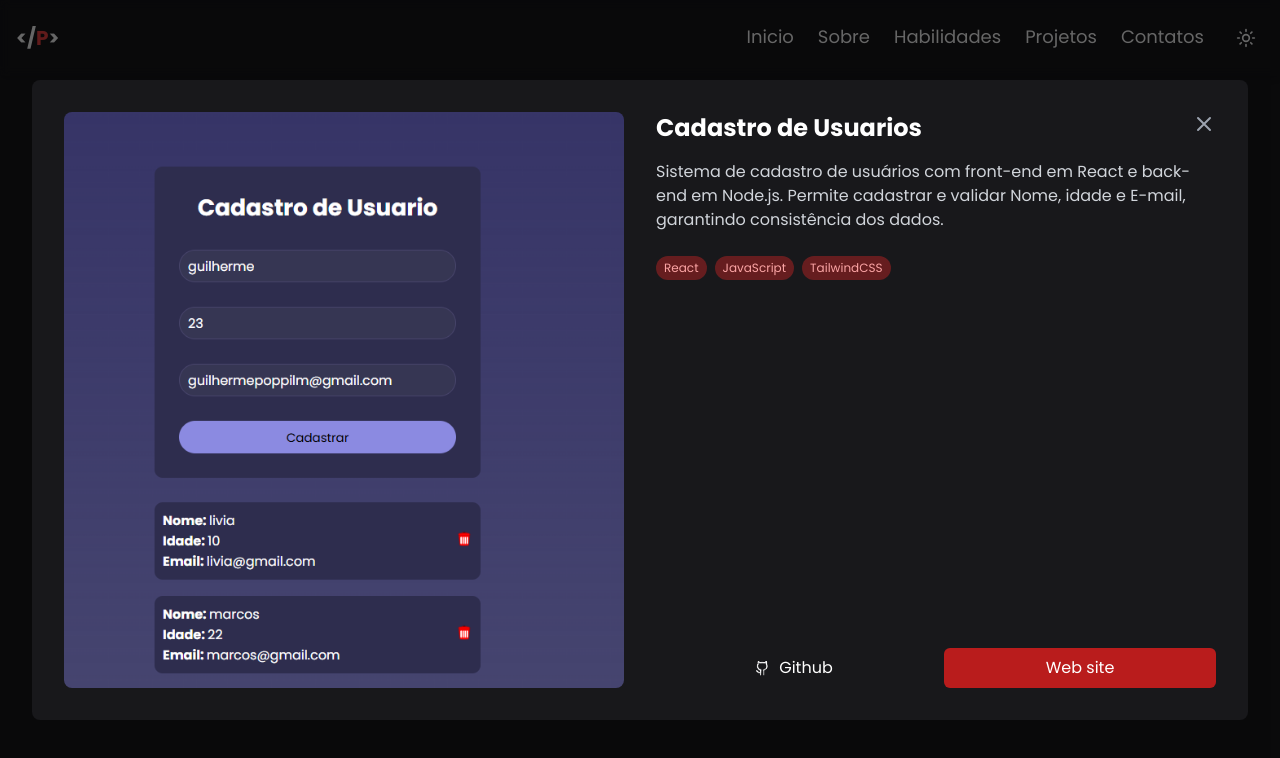
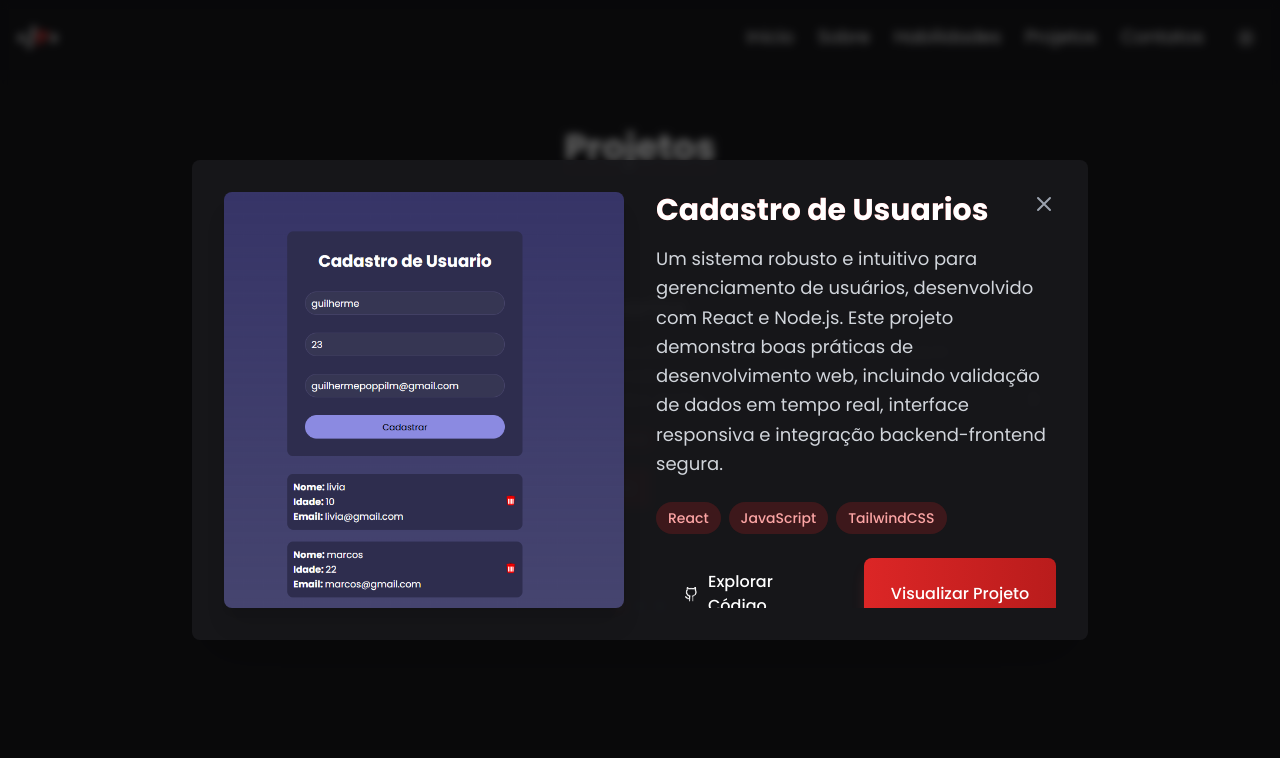
Before and after one commit to Daischi/portfolio, a React (Vite) app: page / in a window 1280 px wide. Both pictures are taken after a click on the element 341 px from the left and 2842 px from the top of the page. Shown: the part 2442-3200 px from the top of the page. Built offline with nearby package versions, Linux system fonts and the light colour scheme.

Commit message:
Melhorando o Preview e Adicionando animações

```diff
--- a/src/components/projects.jsx
+++ b/src/components/projects.jsx
@@ -76,6 +76,17 @@ function ProjectCarousel() {
   }, [])
 
   const PreviewModal = ({ isOpen, onClose, project }) => {
+    useEffect(() => {
+      if (isOpen) {
+        document.body.style.overflow = "hidden"
+      } else {
+        document.body.style.overflow = "unset"
+      }
+      return () => {
+        document.body.style.overflow = "unset"
+      }
+    }, [isOpen])
+
     if (!isOpen) return null
 
     return (
@@ -84,21 +95,31 @@ function ProjectCarousel() {
           initial={{ opacity: 0 }}
           animate={{ opacity: 1 }}
           exit={{ opacity: 0 }}
-          className="fixed inset-0 z-50 flex items-center justify-center bg-black/60"
+          transition={{ duration: 0.3 }}
+          className="fixed inset-0 z-50 flex items-center justify-center bg-black/60 backdrop-blur-sm"
           onClick={onClose}
         >
           <motion.div
-            initial={{ scale: 0.9, opacity: 0 }}
-            animate={{ scale: 1, opacity: 1 }}
-            exit={{ scale: 0.9, opacity: 0 }}
-            className="relative w-[95%] max-w-7x h-[80vh] bg-white dark:bg-zinc-900 rounded-lg p-8"
+            initial={{ scale: 0.8, y: 20, opacity: 0 }}
+            animate={{ scale: 1, y: 0, opacity: 1 }}
+            exit={{ scale: 0.8, y: 20, opacity: 0 }}
+            transition={{
+              type: "spring",
+              stiffness: 300,
+              damping: 25,
+              duration: 0.4,
+            }}
+            className="relative w-[70%] max-w-5x h-[60%] bg-white dark:bg-zinc-900/95 rounded-lg p-8 shadow-2xl"
             onClick={(e) => e.stopPropagation()}
           >
-            <button
+            <motion.button
+              whileHover={{ scale: 1.1, rotate: 90 }}
+              whileTap={{ scale: 0.9 }}
+              transition={{ type: "spring", stiffness: 400, damping: 17 }}
               onClick={onClose}
-              className="absolute right-4 top-4 text-gray-500 hover:text-gray-700 dark:text-gray-400 dark:hover:text-gray-200 group"
+              className="absolute right-4 top-4 text-gray-500 hover:text-gray-700 dark:text-gray-400 dark:hover:text-gray-200"
             >
-              <div className=" hover:bg-opacity-55 hover:bg-zinc-700 rounded-full p-4 transition-all duration-500 relative">
+              <div className="hover:bg-opacity-55 hover:bg-zinc-700 rounded-full p-4 transition-all duration-500">
                 <svg
                   xmlns="http://www.w3.org/2000/svg"
                   className="h-6 w-6"
@@ -108,52 +129,98 @@ function ProjectCarousel() {
                 >
                   <path strokeLinecap="round" strokeLinejoin="round" strokeWidth={2} d="M6 18L18 6M6 6l12 12" />
                 </svg>
+              </div>
+            </motion.button>
 
-              </div>
-            </button>
             <div className="grid grid-cols-1 md:grid-cols-2 gap-8 h-full">
-              <div className="h-full">
+              <motion.div
+                initial={{ x: -20, opacity: 0 }}
+                animate={{ x: 0, opacity: 1 }}
+                transition={{ delay: 0.2 }}
+                className="h-full"
+              >
                 <img
                   src={project.image || "/placeholder.svg"}
                   alt={`Preview of ${project.title}`}
-                  className="w-full h-full object-cover rounded-lg"
+                  className="w-full h-full object-cover rounded-lg shadow-xl hover:scale-[1.02] transition-transform duration-300"
                 />
-              </div>
-              <div className="flex flex-col justify-between h-full overflow-y-auto">
+              </motion.div>
+              <motion.div
+                initial={{ x: 20, opacity: 0 }}
+                animate={{ x: 0, opacity: 1 }}
+                transition={{ delay: 0.3 }}
+                className="flex flex-col justify-between h-full overflow-y-auto"
+              >
                 <div>
-                  <h3 className="text-2xl font-bold dark:text-white mb-4">{project.title}</h3>
-                  <p className="text-gray-600 dark:text-gray-300 mb-6">{project.description}</p>
-                  <div className="flex flex-wrap gap-2 mb-6">
-                    {project.tags.map((tag) => (
-                      <span
+                  <motion.h3
+                    initial={{ y: -10, opacity: 0 }}
+                    animate={{ y: 0, opacity: 1 }}
+                    transition={{ delay: 0.4 }}
+                    className="text-3xl font-bold dark:text-white mb-4 bg-gradient-to-r from-red-500 to-red-700 bg-clip-text text-transparent"
+                  >
+                    {project.title}
+                  </motion.h3>
+                  <motion.p
+                    initial={{ y: 10, opacity: 0 }}
+                    animate={{ y: 0, opacity: 1 }}
+                    transition={{ delay: 0.5 }}
+                    className="text-gray-600 dark:text-gray-300 mb-6 text-lg leading-relaxed"
+                  >
+                    {project.title === "Cadastro de Usuarios"
+                      ? "Um sistema robusto e intuitivo para gerenciamento de usuários, desenvolvido com React e Node.js. Este projeto demonstra boas práticas de desenvolvimento web, incluindo validação de dados em tempo real, interface responsiva e integração backend-frontend segura."
+                      : project.title === "Tradutor de Linguas"
+                        ? "Uma ferramenta de tradução moderna e eficiente que suporta múltiplos idiomas. Desenvolvida com React e APIs de tradução state-of-the-art, oferece tradução instantânea com uma interface limpa e amigável, perfeita para uso diário."
+                        : "Uma plataforma de e-commerce especializada em livros, construída com foco na experiência do usuário. Apresenta um design responsivo, sistema de busca eficiente e interface intuitiva para navegação e compra de livros."}
+                  </motion.p>
+                  <motion.div
+                    initial={{ y: 10, opacity: 0 }}
+                    animate={{ y: 0, opacity: 1 }}
+                    transition={{ delay: 0.6 }}
+                    className="flex flex-wrap gap-2 mb-6"
+                  >
+                    {project.tags.map((tag, index) => (
+                      <motion.span
                         key={tag}
-                        className="dark:bg-red-600 bg-red-200 text-red-500 dark:bg-opacity-40 text-xs px-2 py-1 rounded-2xl dark:text-red-300"
+                        initial={{ scale: 0 }}
+                        animate={{ scale: 1 }}
+                        transition={{ delay: 0.7 + index * 0.1 }}
+                        whileHover={{ scale: 1.1 }}
+                        className="dark:bg-red-600/20 bg-red-100 text-red-500 text-sm px-3 py-1.5 rounded-full dark:text-red-300 font-medium"
                       >
                         {tag}
-                      </span>
+                      </motion.span>
                     ))}
-                  </div>
+                  </motion.div>
                 </div>
-                <div className="flex gap-4">
-                  <a
+                <motion.div
+                  initial={{ y: 20, opacity: 0 }}
+                  animate={{ y: 0, opacity: 1 }}
+                  transition={{ delay: 0.8 }}
+                  className="flex gap-4"
+                >
+                  <motion.a
+                    whileHover={{ scale: 1.05, backgroundColor: "rgba(255, 255, 255, 0.1)" }}
+                    whileTap={{ scale: 0.95 }}
                     href={project.codeLink}
                     target="_blank"
                     rel="noopener noreferrer"
-                    className="flex-1 flex justify-center items-center gap-2 dark:hover:bg-white/5 hover:text-red-500 dark:text-white dark:bg-transparent bg-slate-950 px-4 py-2 rounded-md transition duration-200"
+                    className="flex-1 flex justify-center items-center gap-2 dark:hover:bg-white/5 hover:text-red-500 dark:text-white dark:bg-transparent bg-slate-950 px-6 py-3 rounded-lg transition duration-200 font-medium"
                   >
                     <img src={Foto || "/placeholder.svg"} alt="GitHub logo" className="h-5 w-5" />
-                    Github
-                  </a>
-                  <a
+                    Explorar Código
+                  </motion.a>
+                  <motion.a
+                    whileHover={{ scale: 1.05, brightness: 1.1 }}
+                    whileTap={{ scale: 0.95 }}
                     href={project.demoLink}
                     target="_blank"
                     rel="noopener noreferrer"
-                    className="flex-1 flex justify-center items-center bg-red-700 text-white px-4 py-2 rounded-md dark:hover:opacity-80 transition duration-300 dark:hover:text-black"
+                    className="flex-1 flex justify-center items-center bg-gradient-to-r from-red-600 to-red-700 text-white px-6 py-3 rounded-lg font-medium shadow-lg shadow-red-500/20 hover:shadow-red-500/30 transition duration-300"
                   >
-                    Web site
-                  </a>
-                </div>
-              </div>
+                    Visualizar Projeto
+                  </motion.a>
+                </motion.div>
+              </motion.div>
             </div>
           </motion.div>
         </motion.div>
@@ -162,17 +229,12 @@ function ProjectCarousel() {
   }
 
   return (
-    <section
-
-      id="projetos"
-      className="flex flex-col items-center justify-center text-white min-h-screen"
-    >
+    <section id="projetos" className="flex flex-col items-center justify-center text-white min-h-screen">
       <motion.span
         initial={{ opacity: 0, y: 20 }}
         animate={{ opacity: 1, y: 0 }}
         transition={{ duration: 0.5 }}
         className="underline underline-offset-8 decoration-red-600"
-
       >
         <motion.h2
           initial={{ opacity: 0, x: -20 }}
@@ -181,7 +243,7 @@ function ProjectCarousel() {
           className="text-4xl font-bold mb-12 dark:text-white text-black"
           data-aos="fade-right"
         >
-        <p data-aos="fade-right"> Projetos </p>
+          <p data-aos="fade-right"> Projetos </p>
         </motion.h2>
       </motion.span>
 
--- a/src/index.css
+++ b/src/index.css
@@ -26,6 +26,7 @@ body{
   transition: background-color 0.5s, color 0.5s;
   font-family: 'Poppins', sans-serif;
 
+
 }
 
 html {
```
